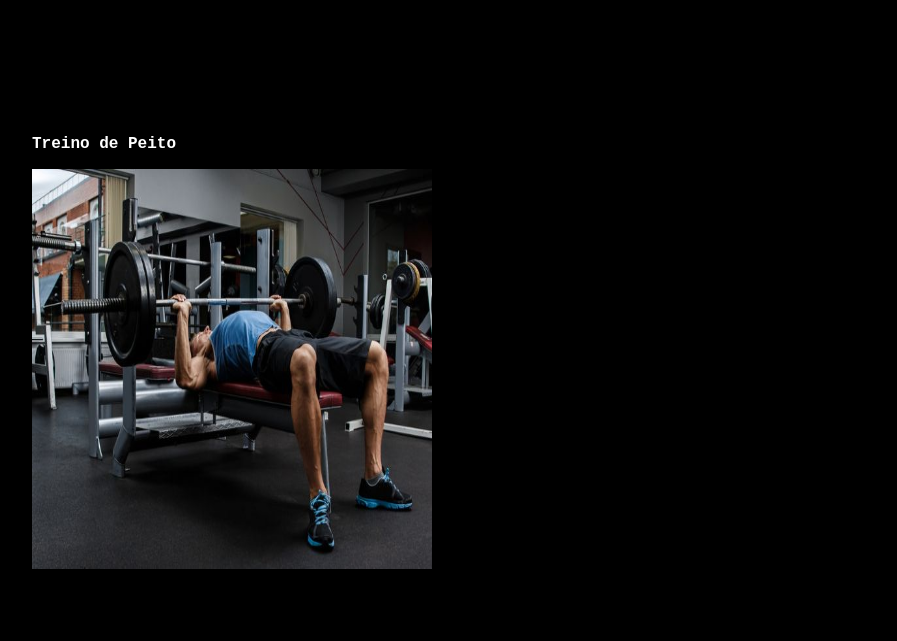
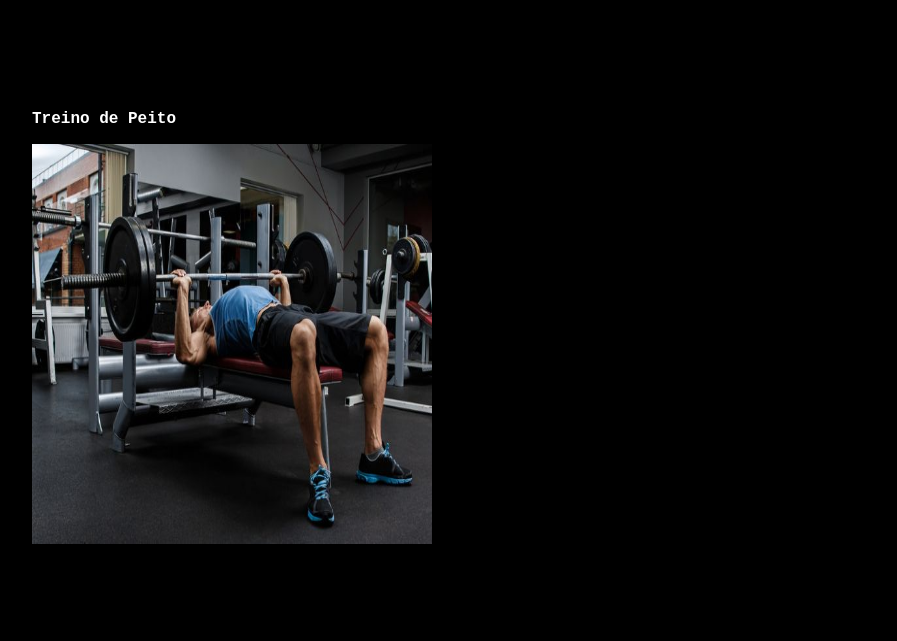
Before and after one commit to vergaGabriel/WorkoutTips, a plain HTML site: page Main/Scripts/index.html in a window 1280 px wide. Shown: the part 159-800 px from the top of the page, without its empty margins (151-1048 px from the left). Drawn offline with Linux system fonts and the light colour scheme.

Commit message:
modified:   Main/Scripts/style.css

```diff
--- a/Main/Scripts/style.css
+++ b/Main/Scripts/style.css
@@ -36,7 +36,7 @@ footer {
 
 div{
     font-family: 'Courier New', Courier, monospace;
-    padding: 100px 175px 100px 175px;
+    padding: 75px 175px 75px 175px;
 }
 
 #treino_peito, #treino_costa{
```
